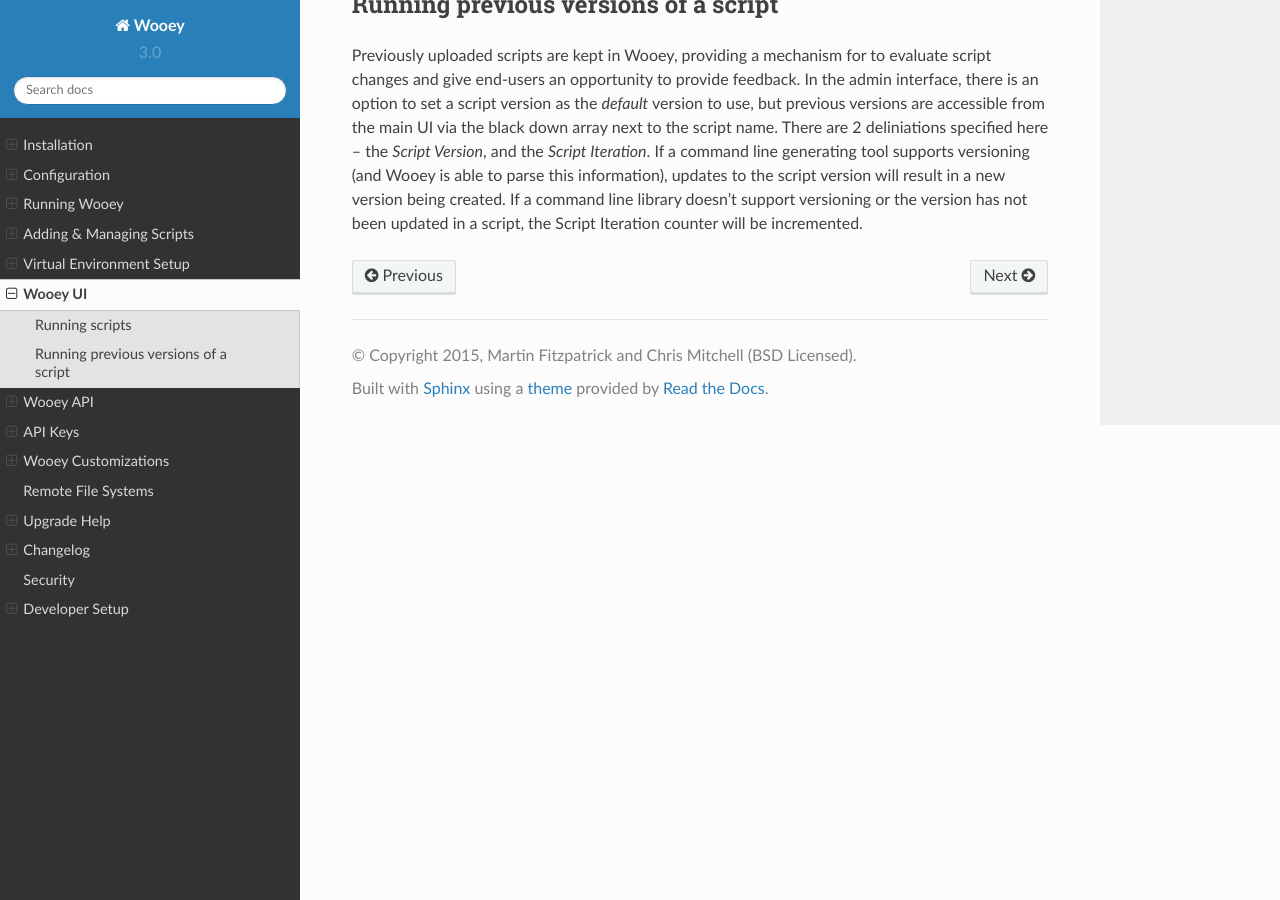
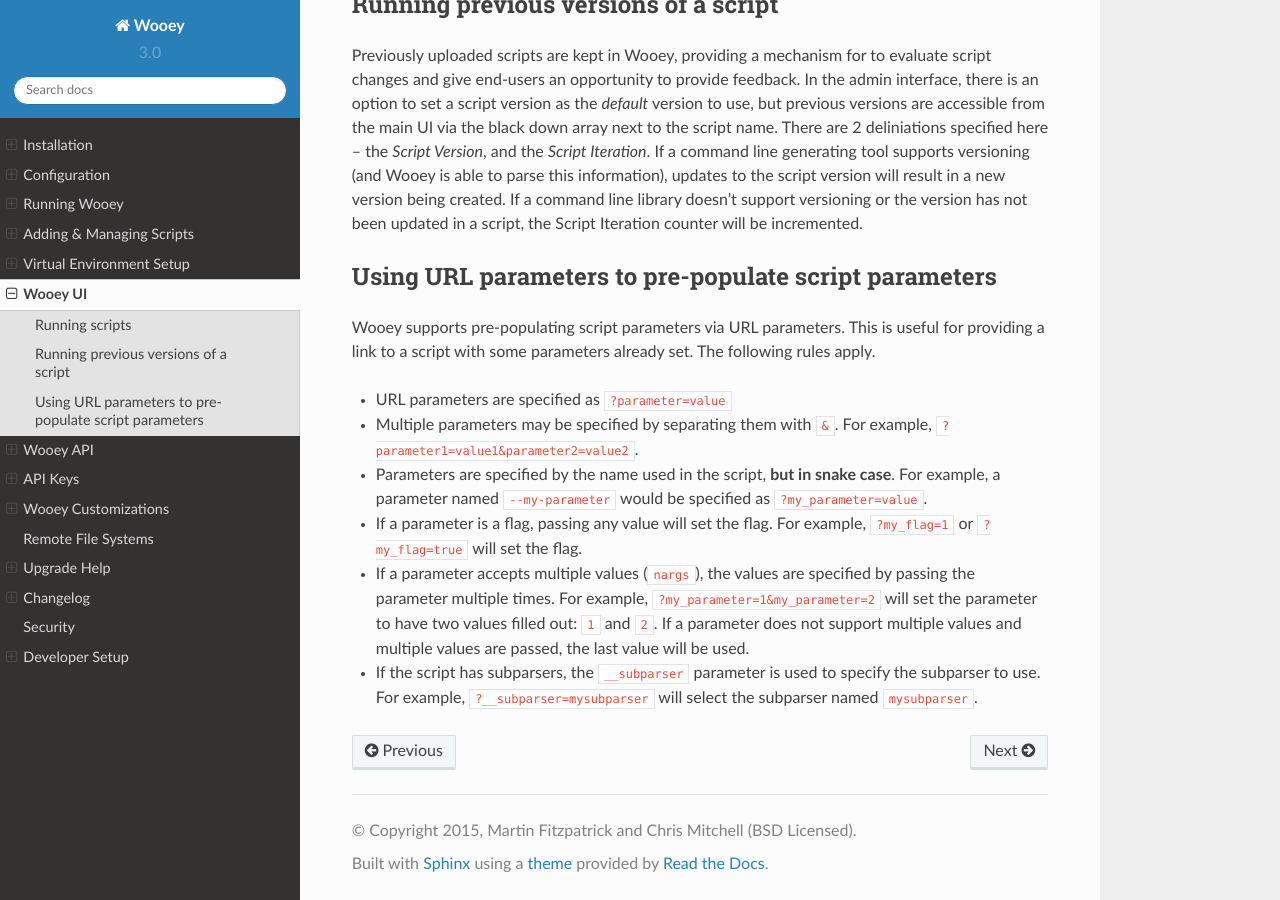
Before and after one commit to wooey/Wooey, a Sphinx documentation site: the page built from docs/wooey_ui.rst, in a window 1280 px wide and 900 px high, scrolled down 1067 px. Built offline with Sphinx 7.4.7 and the Read the Docs theme 2.0.0, drawn with Linux system fonts in a browser that asks for light colours.

Commit message:
add docs about how to use url parameters

```diff
--- a/docs/wooey_ui.rst
+++ b/docs/wooey_ui.rst
@@ -43,3 +43,27 @@
 version being created. If a command line library doesn't support versioning
 or the version has not been updated in a script, the Script Iteration counter
 will be incremented.
+
+Using URL parameters to pre-populate script parameters
+------------------------------------------------------
+
+Wooey supports pre-populating script parameters via URL parameters. This is
+useful for providing a link to a script with some parameters already set. The
+following rules apply.
+
+* URL parameters are specified as :code:`?parameter=value`
+* Multiple parameters may be specified by separating them with :code:`&`.
+  For example, :code:`?parameter1=value1&parameter2=value2`.
+* Parameters are specified by the name used in the script, **but in snake case**.
+  For example, a parameter named :code:`--my-parameter` would be specified as
+  :code:`?my_parameter=value`.
+* If a parameter is a flag, passing any value will set the flag. For example,
+  :code:`?my_flag=1` or :code:`?my_flag=true` will set the flag.
+* If a parameter accepts multiple values (:code:`nargs`), the values are specified
+  by passing the parameter multiple times. For example, :code:`?my_parameter=1&my_parameter=2`
+  will set the parameter to have two values filled out: :code:`1` and :code:`2`.
+  If a parameter does not support multiple values and multiple values are passed,
+  the last value will be used.
+* If the script has subparsers, the :code:`__subparser` parameter is used to specify
+  the subparser to use. For example, :code:`?__subparser=mysubparser` will select the
+  subparser named :code:`mysubparser`.
```
